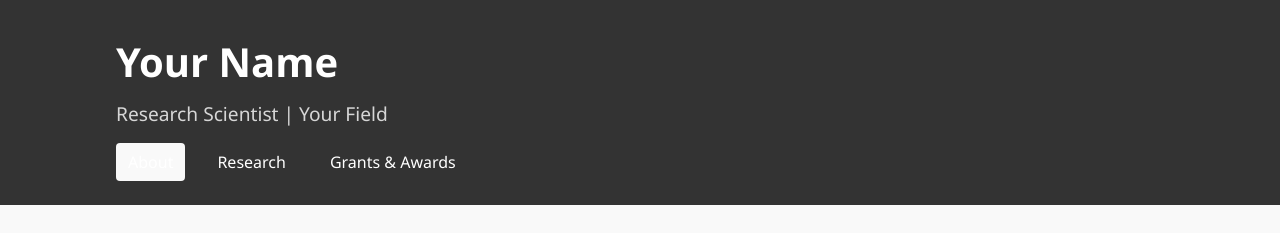
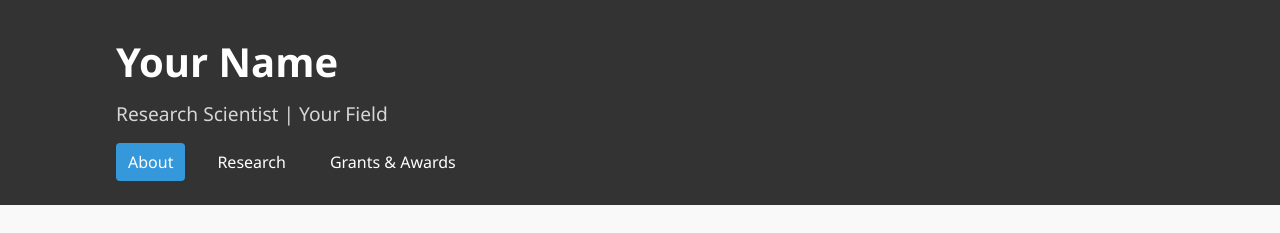
Before and after one commit to academyKOSer/academykoser, a plain HTML site: page index.html in a window 1280 px wide. Shown: the top 233 px of the page. Drawn offline with Linux system fonts and the light colour scheme.

Commit message:
Update styles.css

```diff
--- a/styles.css
+++ b/styles.css
@@ -1,7 +1,7 @@
 /* General Styles */
 :root {
     --primary-color: #333;
-    --secondary-color: #f9f9f9;
+    --secondary-color: #3498db;
     --accent-color: #e74c3c;
     --light-color: #ecf0f1;
     --dark-color: #2c3e50;
```
